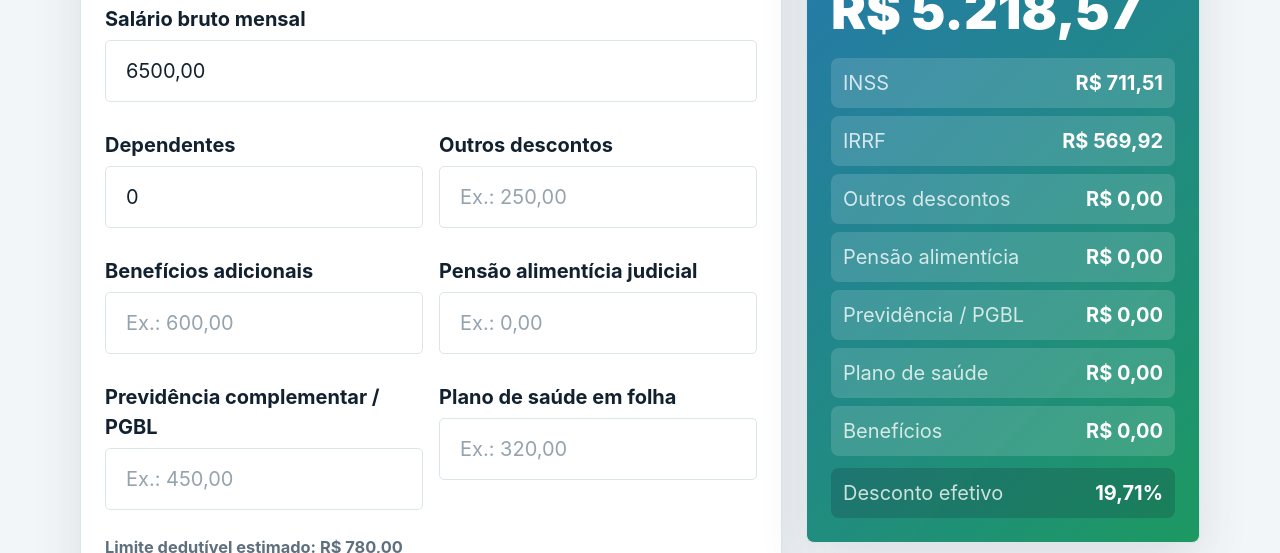
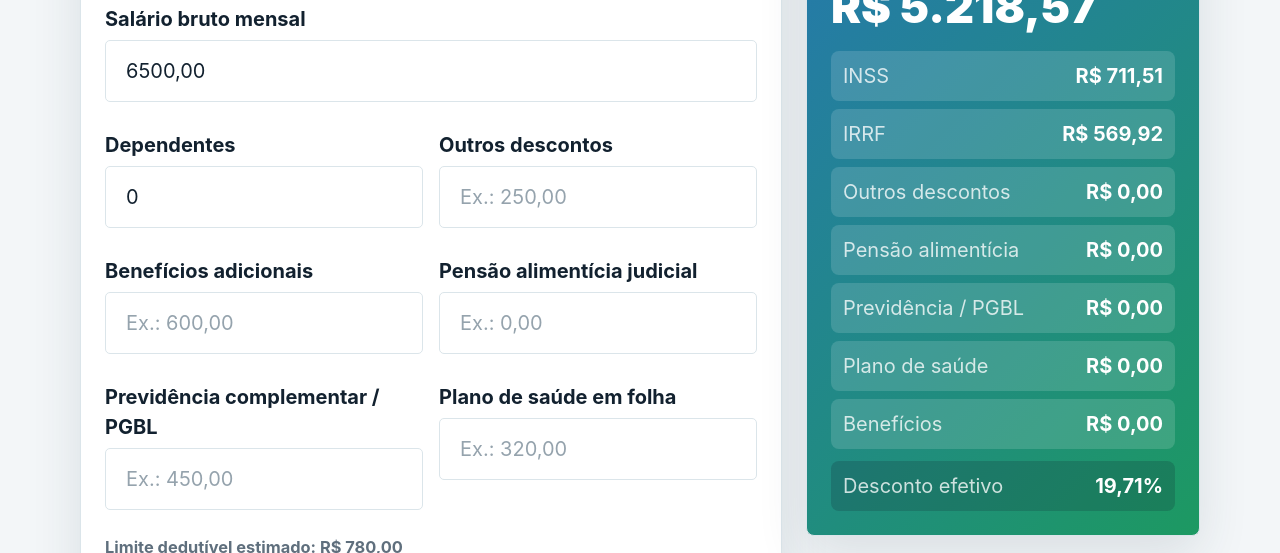
Before and after one commit to luizhtm/calculadora-salario-liquido, a plain HTML site: page index.html in a window 1280 px wide. Shown: the part 547-1100 px from the top of the page. Drawn offline with nearby package versions, Linux system fonts and the light colour scheme.

Commit message:
Reduz escala do salario liquido

```diff
--- a/styles.css
+++ b/styles.css
@@ -261,7 +261,7 @@ input[aria-invalid="true"] {
   display: block;
   margin: 10px 0 22px;
   color: #ffffff;
-  font-size: clamp(2.4rem, 4.1vw, 3.05rem);
+  font-size: clamp(2.25rem, 3vw, 2.72rem);
   font-weight: 900;
   line-height: 1;
   white-space: nowrap;
```
